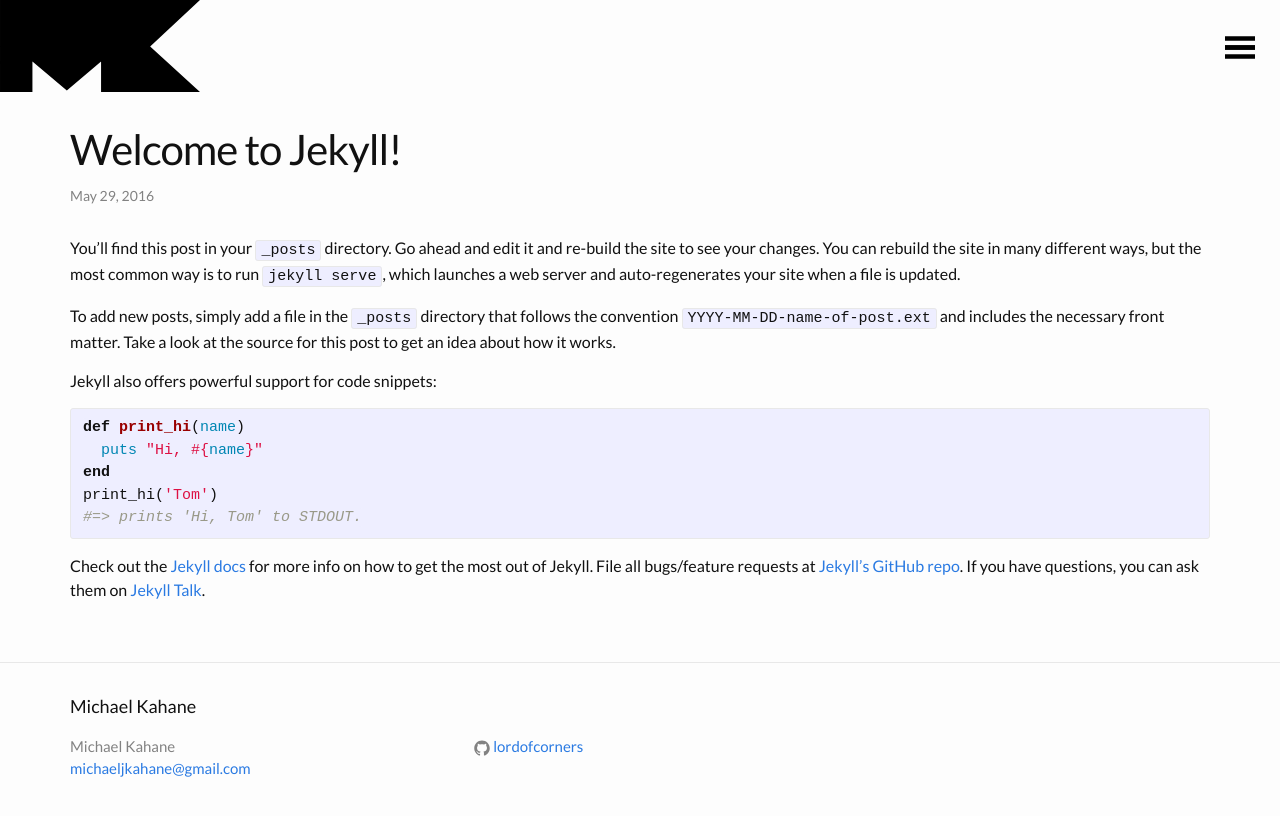
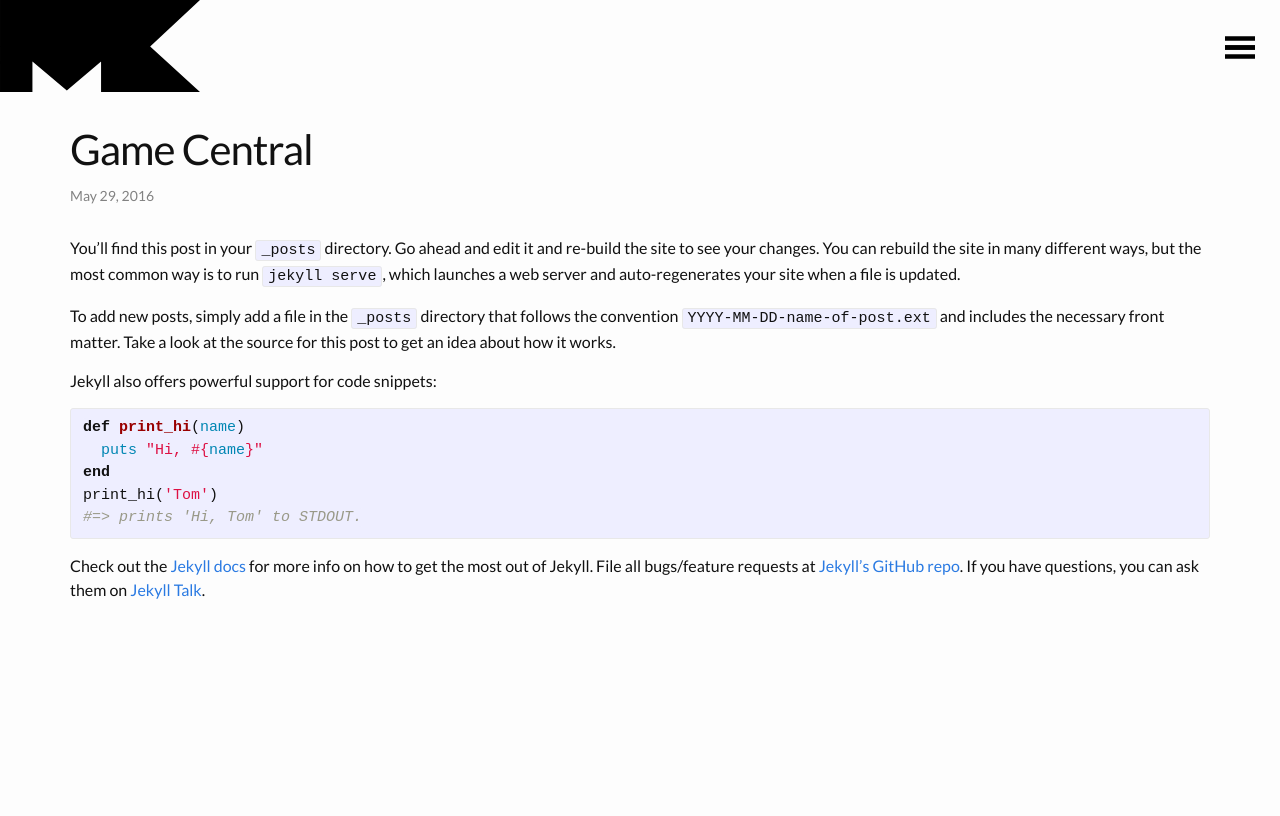
Before and after one commit to LordOfCorners/lordofcorners.github.io, a Jekyll site: the page built from _posts/2016-05-29-game-central.markdown, in a window 1280 px wide. Shown: the top 816 px of the page. Built offline with Jekyll 4.4.1, drawn with Linux system fonts in a browser that asks for light colours.

Commit message:
shitty about page

```diff
--- a/_includes/footer.html
+++ /dev/null
@@ -1,38 +0,0 @@
-<footer class="site-footer">
-
-  <div class="wrapper">
-
-    <h2 class="footer-heading">{{ site.title }}</h2>
-
-    <div class="footer-col-wrapper">
-      <div class="footer-col footer-col-1">
-        <ul class="contact-list">
-          <li>{{ site.title }}</li>
-          <li><a href="mailto:{{ site.email }}">{{ site.email }}</a></li>
-        </ul>
-      </div>
-
-      <div class="footer-col footer-col-2">
-        <ul class="social-media-list">
-          {% if site.github_username %}
-          <li>
-            {% include icon-github.html username=site.github_username %}
-          </li>
-          {% endif %}
-
-          {% if site.twitter_username %}
-          <li>
-            {% include icon-twitter.html username=site.twitter_username %}
-          </li>
-          {% endif %}
-        </ul>
-      </div>
-
-      <div class="footer-col footer-col-3">
-        <p>{{ site.description }}</p>
-      </div>
-    </div>
-
-  </div>
-
-</footer>
--- a/_includes/header.html
+++ b/_includes/header.html
@@ -27,9 +27,9 @@
 
 			{% if p.nav-title %}
 
-				<a href="{{ p.url }}">
+				<a href="{{ p.url | prepend: site.baseurl}}">
 
-					<li>
+					<li class="menu_pages">
 						{{ p.nav-title }}
 					</li>
 
--- a/_layouts/default.html
+++ b/_layouts/default.html
@@ -13,8 +13,6 @@
 			</div>
 		</div>
 
-		{% include footer.html %}
-
 	</body>
 
 </html>
--- a/_posts/2016-05-29-game-central.markdown
+++ b/_posts/2016-05-29-game-central.markdown
@@ -1,6 +1,6 @@
 ---
 layout: post
-title:  "Welcome to Jekyll!"
+title:  "Game Central"
 date:   2016-05-29 10:59:56 -0400
 categories: portfolio
 featured-image: "gamecentral/gc_thumbnail.png"
--- a/_sass/_layout.scss
+++ b/_sass/_layout.scss
@@ -139,7 +139,7 @@
 	}
 
 	ul {
-		font-size: 4em;
+		font-size: 4rem;
 		list-style: none;
 		margin: 0;
 		position: absolute;
@@ -160,6 +160,11 @@
 			text-decoration: none;
 		}
 
+		hr {
+			width: 25%;
+			margin: 1em auto 2em auto;
+		}
+
 		li {
 			color: white;
 
@@ -167,7 +172,6 @@
 				background-color: get-color( "background-color" );
 				color: get-color( "site-color" );
 			}
-
 		}
 	}
 }
@@ -280,10 +284,25 @@
 	display: flex;
 	flex-wrap: wrap;
 	justify-content: center;
+	margin-bottom: 2em;
 
 	&_item {
 		max-width: 300px;
 		margin: 1rem;
+		overflow: hidden;
+		position: relative;
+		z-index: -1;
+
+		&_title {
+			background-color: transparentize(get-color( "site-color" ), 0.25);
+			bottom: 0;
+			color: get-color( "background-color" );
+			padding: 5px 10px;
+			position: absolute;
+			text-align: left;
+			text-transform: uppercase;
+			width: 100%
+		}
 	}
 }
 
--- a/index.html
+++ b/index.html
@@ -19,6 +19,8 @@
 
 				</div>
 
+				<div class="portfolio_item_title">{{ post.title }}</div>
+
 			</div>
 
 		{% endfor %}
```
Also changed, not shown: about.md (+1 -1 lines), contact.md (renamed from contact.html).
